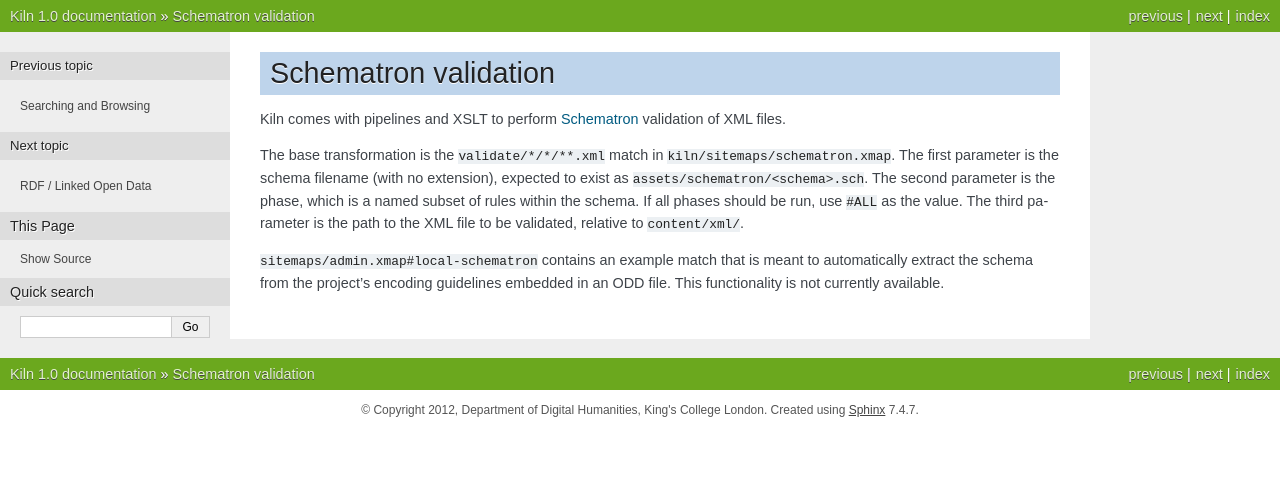
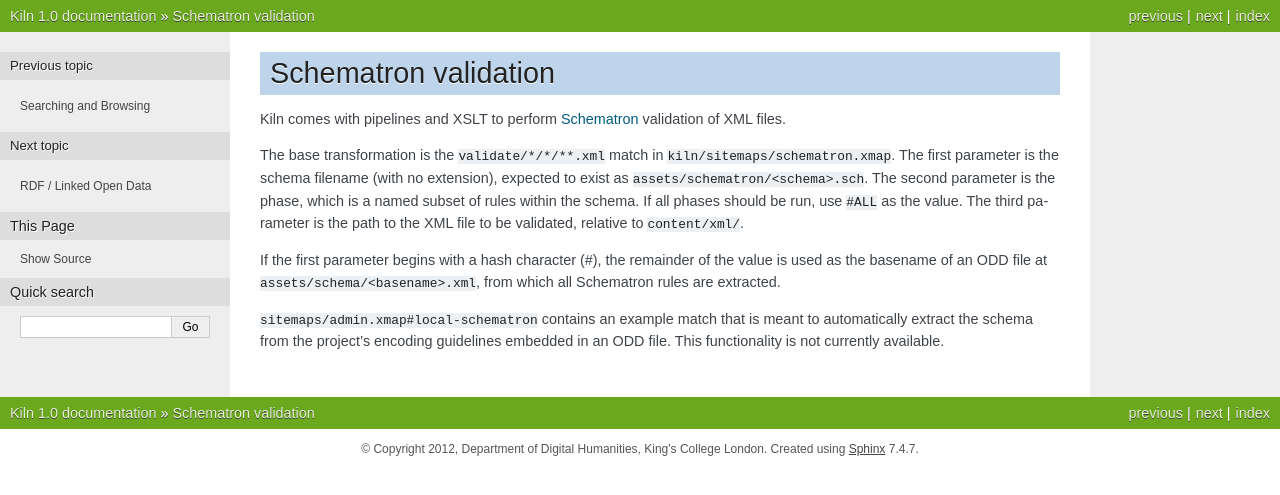
Before and after one commit to kcl-ddh/kiln, a Sphinx documentation site: the page built from docs/source/schematron.rst, in a window 1280 px wide. Shown: the top 495 px of the page. Built offline with Sphinx 7.4.7, drawn with Linux system fonts in a browser that asks for light colours.

Commit message:
Reworked and simplified Schematron and ODD handling.

```diff
--- a/docs/source/schematron.rst
+++ b/docs/source/schematron.rst
@@ -12,6 +12,11 @@
 should be run, use ``#ALL`` as the value. The third parameter is the
 path to the XML file to be validated, relative to ``content/xml/``.
 
+If the first parameter begins with a hash character (#), the remainder
+of the value is used as the basename of an ODD file at
+``assets/schema/<basename>.xml``, from which all Schematron rules are
+extracted.
+
 ``sitemaps/admin.xmap#local-schematron`` contains an example match
 that is meant to automatically extract the schema from the project's
 encoding guidelines embedded in an ODD file. This functionality is not
```
Also changed, not shown: 8 other files.
